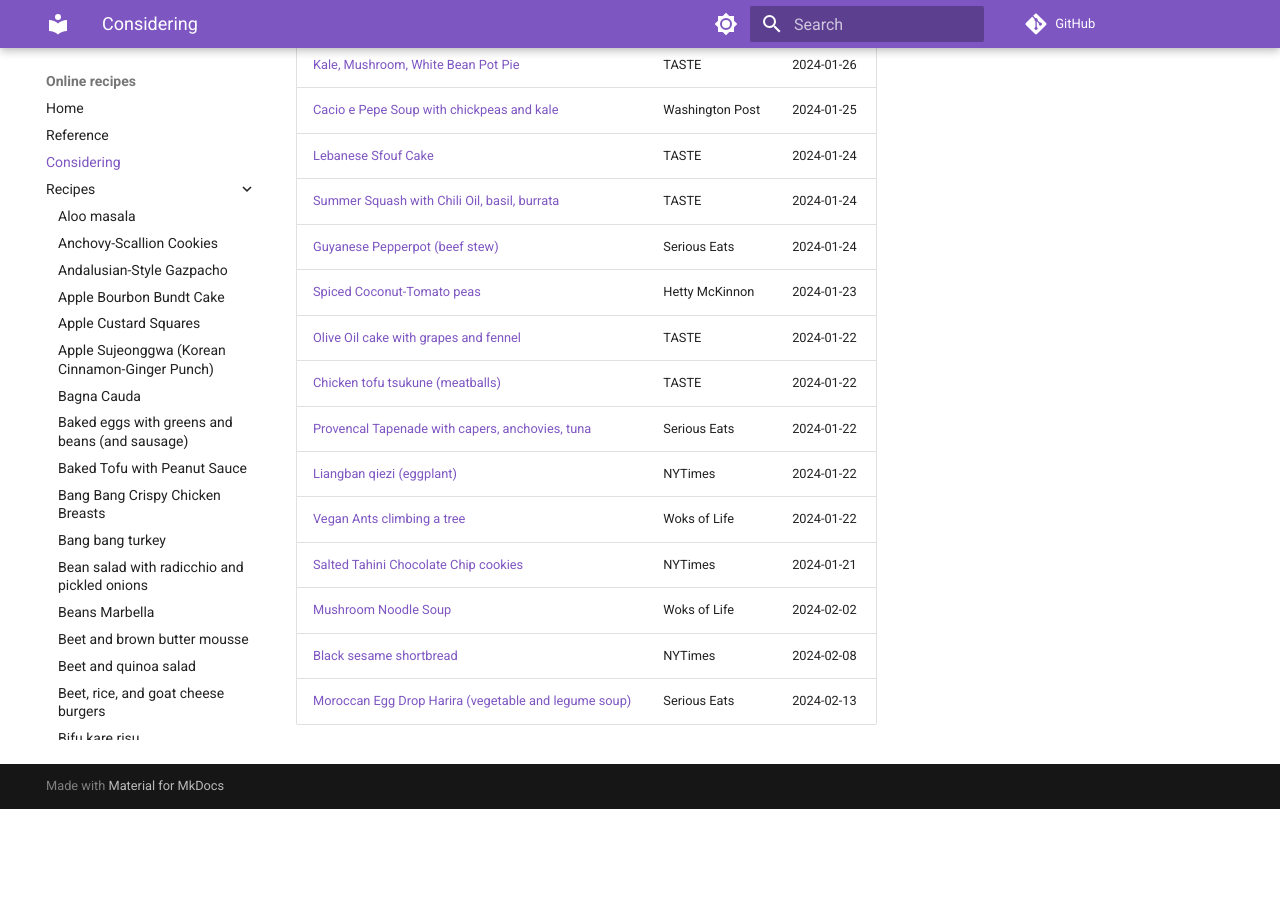
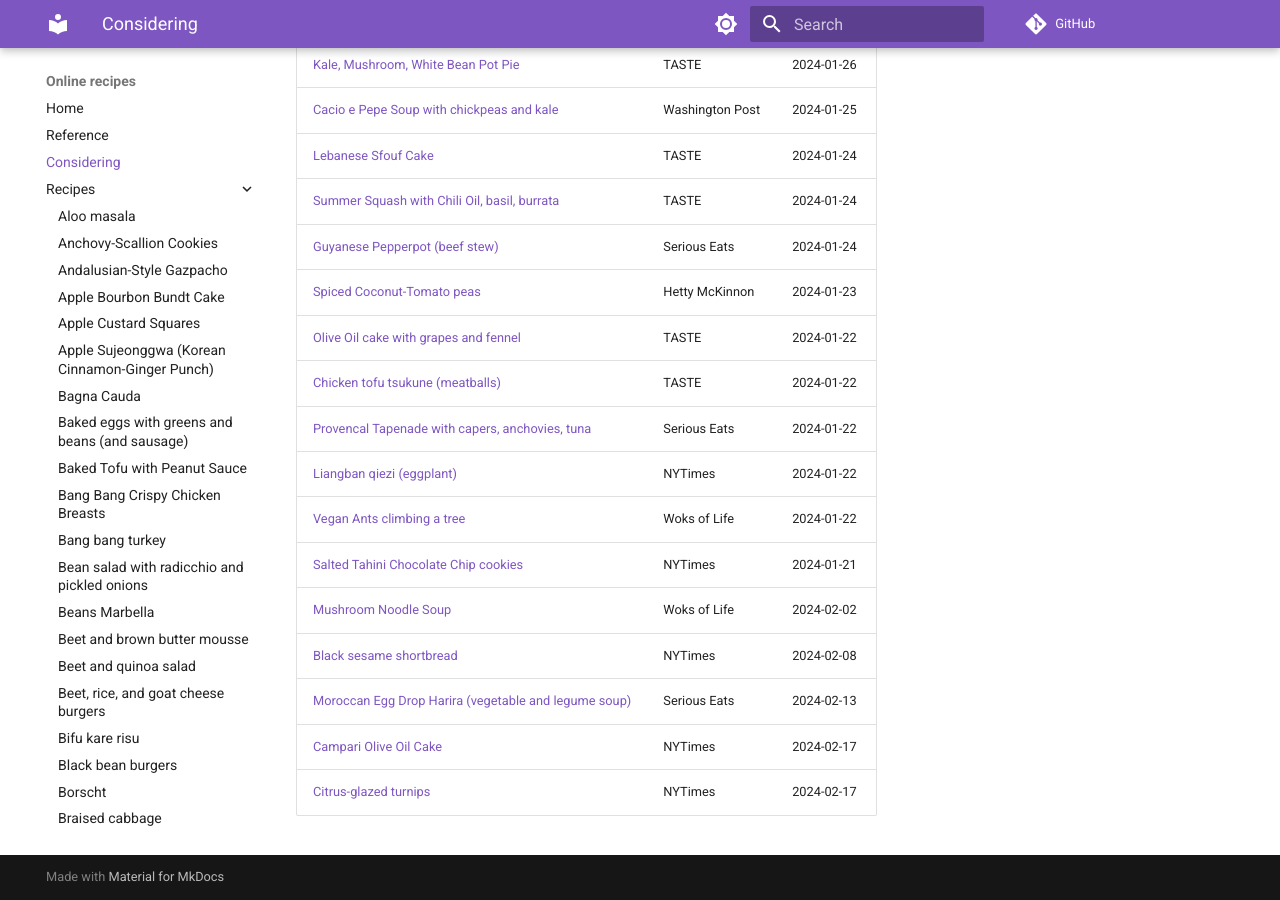
Before and after one commit to billbrod/recipes, an MkDocs documentation site: the page built from docs/considering.md, in a window 1280 px wide and 900 px high, scrolled down 638 px. Built offline with MkDocs 1.6.1 and Material for MkDocs 9.7.7, drawn with Linux system fonts in a browser that asks for light colours; comment, search, counter and statistics services are not loaded; before the commit the page ends 1447 px from its top, so only the background shows below that.

Commit message:
updates contributing

```diff
--- a/docs/considering.md
+++ b/docs/considering.md
@@ -26,4 +26,6 @@
 | [Salted Tahini Chocolate Chip cookies](https://cooking.nytimes.com/recipes/1018055-salted-tahini-chocolate-chip-cookies)                          | NYTimes         | 2024-01-21                       |
 | [Mushroom Noodle Soup](https://thewoksoflife.com/mushroom-noodle-soup/)                                                                           | Woks of Life    | 2024-02-02                       |
 | [Black sesame shortbread](https://cooking.nytimes.com/recipes/1023820-black-sesame-shortbread)                                                    | NYTimes         | 2024-02-08                       |
-| [Moroccan Egg Drop Harira (vegetable and legume soup)](https://www.seriouseats.com/moroccan-egg-drop-harira-recipe-7109917)                       | Serious Eats    | 2024-02-13                                 |
+| [Moroccan Egg Drop Harira (vegetable and legume soup)](https://www.seriouseats.com/moroccan-egg-drop-harira-recipe-7109917)                       | Serious Eats    | 2024-02-13                       |
+| [Campari Olive Oil Cake](https://cooking.nytimes.com/recipes/1020922-campari-olive-oil-cake)                                                      | NYTimes         | 2024-02-17                       |
+| [Citrus-glazed turnips](https://cooking.nytimes.com/recipes/1024137-citrus-glazed-turnips)                                                        | NYTimes         | 2024-02-17                       |
```
